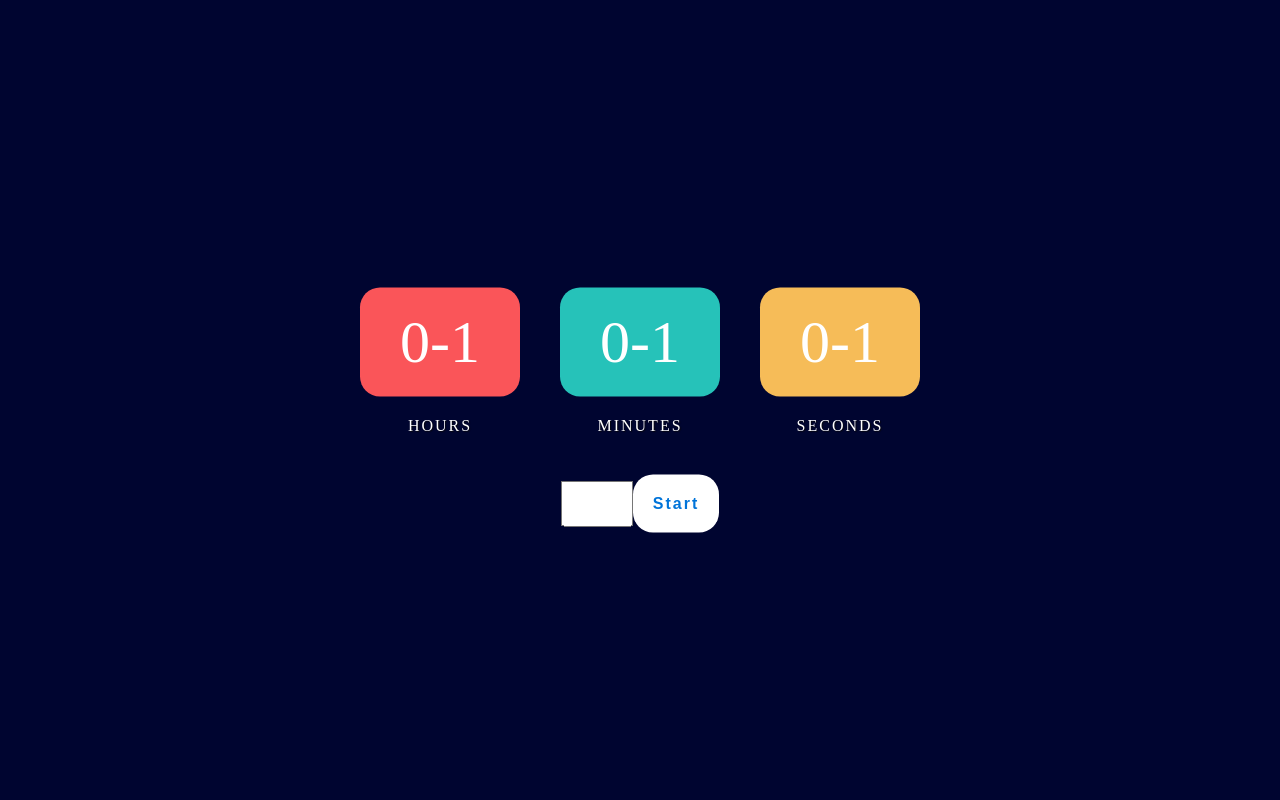
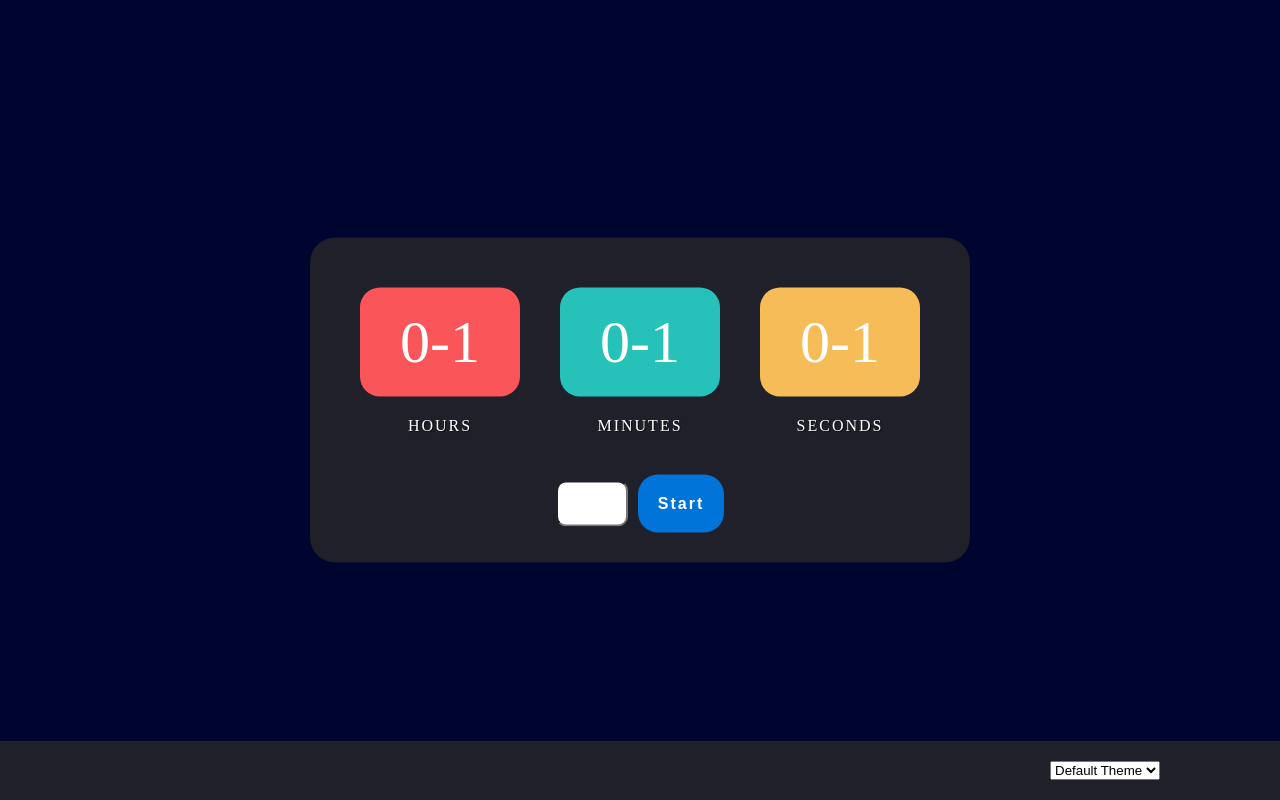
Before and after one commit to m1221/local-javascript-timer, a plain HTML site: page index.html in a window 1280 px wide. Both pictures are taken after a click on the button "Start". Drawn offline with Linux system fonts and the light colour scheme.

Commit message:
add "theme" feature
themes: default, halloween, christmas
background images for themes NOT included; see themes.js
also renamed some other misc terms

```diff
--- a/index.html
+++ b/index.html
@@ -10,6 +10,7 @@
 </head>
 
 <body>
+    <img id="background-image">
 	<div id="panel">
 		<div id="clock">
 			<span id="hours">
@@ -26,10 +27,14 @@
 			</span>
 		</div>
 		<div id="tool-bar">
-			<input type="number" id="timerInput">
-			<button class="button" type="button" onclick="initTimer()">Start</button>
+			<input type="number" id="timer-input">
+			<button class="button" id="button" type="button" onclick="initTimer()">Start</button>
 		</div>
 	</div>
+    <div id="footer">
+        <select id="theme-dropdown" onchange="updateTheme()"></select>
+    </div>
+    <script src="themes.js"></script>
 	<script src="timer.js"></script>
 </body>
 </html>
--- a/style.css
+++ b/style.css
@@ -5,10 +5,16 @@ body {
 	height: 100vh;
 	width: 100vw;
 	position: absolute;
-	/*
-	background-image: url('background-images/halloween-background.jpg');
-	background-size: cover;
-	*/
+}
+
+#background-image {
+    display: block;
+    position: fixed;
+    height: 100vh;
+    width: 100vw;
+    top: 50%;
+    left: 50%;
+    transform: translate(-50%, -50%);
 }
 
 .button{
@@ -23,19 +29,9 @@ body {
 	border-style: none;
 	cursor: pointer;
 }
-button:hover{
-	background: #fff;
-	color: #0074D9;
-	font-weight: bold;
-}
-button:active{
-	background: #fff;
-	color: #0074D9;
-	font-weight: bold;
-}
+button:hover,
+button:active,
 button:focus{
-	background: #fff;
-	color: #0074D9;
 	font-weight: bold;
 }
 
@@ -44,6 +40,9 @@ button:focus{
 	top: 50%;
 	left: 50%;
 	transform: translate(-50%, -50%);
+    padding: 30px;
+    background-color: #282828c7;
+    border-radius: 25px;
 }
 
 #tool-bar{
@@ -51,6 +50,20 @@ button:focus{
 	display: flex;
 	align-items: center;
 	justify-content: center;
+}
+
+#footer {
+    width: 100%;
+    position: fixed;
+    bottom: 0;
+    background-color: #282828c7;
+}
+
+#theme-dropdown {
+    float: right;
+    margin-top: 20px;
+    margin-bottom: 20px;
+    margin-right: 120px;
 }
 
 #clock{
@@ -93,10 +106,12 @@ button:focus{
 	clear: both;
 }
 
-#timerInput{
+#timer-input{
 	height: 5vh;
 	width: 5vw;
 	font-size: 26px;
+    margin-right: 10px;
+    border-radius: 10px;
 }
 
 span.turn{
--- /dev/null
+++ b/themes.js
@@ -0,0 +1,40 @@
+class Theme {
+    constructor(id, displayName, backgroundImage="none"){
+        this.id = id;
+        this.displayName = displayName;
+        this.colors = new Map(); // element alias mapped to colors
+        this.backgroundImage = backgroundImage;
+    }
+}
+
+var defaultTheme = new Theme("theme-default", "Default Theme");
+defaultTheme.colors.set("timerPanelColor", "#282828c7");
+defaultTheme.colors.set("hoursPanelColor", "#fa5559");
+defaultTheme.colors.set("minutesPanelColor", "#26c2b9");
+defaultTheme.colors.set("secondsPanelColor", "#f6bc58");
+defaultTheme.colors.set("buttonColor", "#0074D9");
+defaultTheme.colors.set("buttonActiveColor", "#fff");
+defaultTheme.colors.set("footerColor", "#282828c7");
+
+var halloweenTheme = new Theme("theme-halloween", "Halloween", "./background-images/halloween-background.jpg");
+halloweenTheme.colors.set("timerPanelColor", "#282828f7");
+halloweenTheme.colors.set("hoursPanelColor", "#D5632A");
+halloweenTheme.colors.set("minutesPanelColor", "#D5B82A");
+halloweenTheme.colors.set("secondsPanelColor", "#D52A47");
+halloweenTheme.colors.set("buttonColor", "#5B3C00");
+halloweenTheme.colors.set("buttonActiveColor", "#fff");
+halloweenTheme.colors.set("footerColor", "#282828f7");
+
+var christmasTheme = new Theme("theme-christmas", "Christmas", "./background-images/christmas-background.jpg");
+christmasTheme.colors.set("timerPanelColor", "#002801f5");
+christmasTheme.colors.set("hoursPanelColor", "#A70C0E");
+christmasTheme.colors.set("minutesPanelColor", "#A7580C");
+christmasTheme.colors.set("secondsPanelColor", "#A70C5C");
+christmasTheme.colors.set("buttonColor", "#5B3C00");
+christmasTheme.colors.set("buttonActiveColor", "#fff");
+christmasTheme.colors.set("footerColor", "#002801f5");
+
+var themes = new Map();
+themes.set(defaultTheme.id, defaultTheme);
+themes.set(halloweenTheme.id, halloweenTheme);
+themes.set(christmasTheme.id, christmasTheme);
--- a/timer.js
+++ b/timer.js
@@ -2,11 +2,15 @@ var buzzSound = new Audio('./audio/buzz.wav');
 var tickSounds = [new Audio('./audio/tick-1.wav'), new Audio('./audio/tick-2.wav'), new Audio('./audio/tick-3.wav')];
 var clickSound = new Audio("./audio/click.wav");
 let countdown; // setInterval function for countdown clock
+const timerPanel = document.getElementById('panel');
+const button = document.getElementById('button');
 const clock = document.getElementById('clock');// div that controls the clock container
-const timerInputLength = document.getElementById('timerInput');
+const timerInput = document.getElementById('timer-input');
 const hoursDisplay = document.getElementById('hours-number');
 const minutesDisplay = document.getElementById('minutes-number');
 const secondsDisplay = document.getElementById('seconds-number');
+const footer = document.getElementById('footer');
+const themeDropdown = document.getElementById('theme-dropdown');
 
 function playAudio(audioObject){
 	// helper function to prevent ugly error messages
@@ -18,7 +22,7 @@ function playAudio(audioObject){
 }
 
 function initTimer(){
-	let time = Number(timerInputLength.value);
+	let time = Number(timerInput.value);
 	playAudio(clickSound);
 	clearInterval(countdown)
 	startTimer(time);
@@ -59,3 +63,28 @@ function updateDisplayTimer(time){
 		minutesDisplay.textContent = displayMinutes;
 		secondsDisplay.textContent = displaySeconds;
 }
+
+// add themes options
+for ([id, theme] of themes){
+    let option = document.createElement("option");
+    option.value = id;
+    option.textContent = theme.displayName;
+    themeDropdown.appendChild(option);
+}
+
+function updateTheme(){
+    let newTheme = themes.get(themeDropdown.value);
+    timerPanel.style.background = newTheme.colors.get("timerPanelColor");
+    hoursDisplay.style.background = newTheme.colors.get("hoursPanelColor");
+    minutesDisplay.style.background = newTheme.colors.get("minutesPanelColor");
+    secondsDisplay.style.background = newTheme.colors.get("secondsPanelColor");
+    button.style.background = newTheme.colors.get("buttonColor");
+    button.style.color = newTheme.colors.get("buttonActiveColor");
+    footer.style.background = newTheme.colors.get("footerColor");
+
+    let backgroundImage = document.getElementById("background-image");
+    backgroundImage.src = newTheme.backgroundImage;
+    backgroundImage.style.visibility = (newTheme.backgroundImage == "none") ? "hidden" : "visible";
+}
+
+updateTheme();
```
Also changed, not shown: 1 other file.
